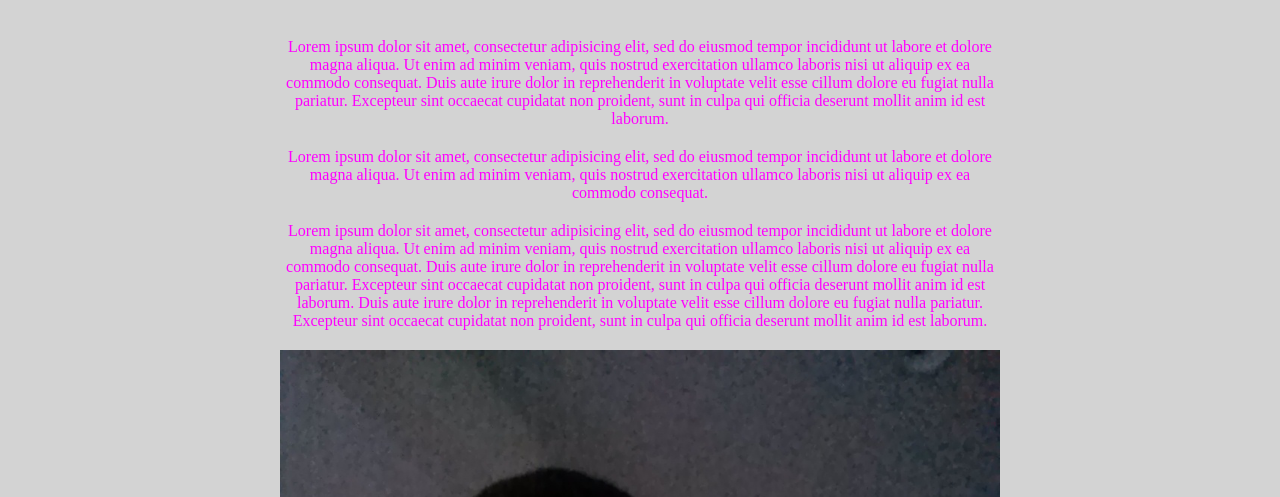
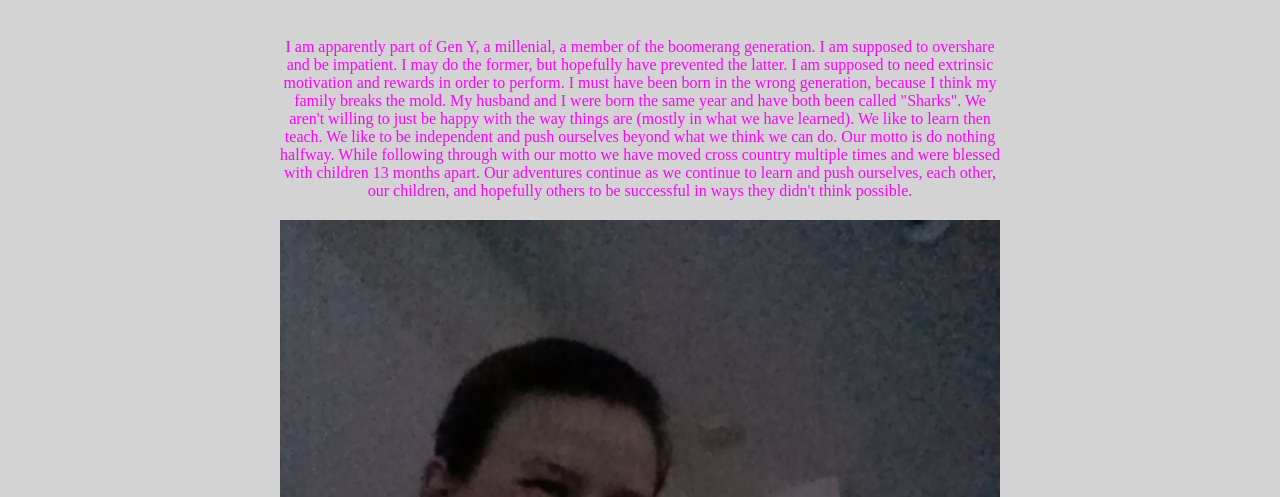
Before and after one commit to JessSchoon/JessSchoon.github.io, a plain HTML site: page index.html in a window 1280 px wide. Shown: the part 303-800 px from the top of the page. Drawn offline with Linux system fonts and the light colour scheme.

Commit message:
Updated "About Me"

```diff
--- a/index.html
+++ b/index.html
@@ -13,25 +13,11 @@
     </header>
     <section>
         <h2>About Me</h2>
-        <p>Lorem ipsum dolor sit amet, consectetur adipisicing elit, sed do eiusmod
-        tempor incididunt ut labore et dolore magna aliqua. Ut enim ad minim veniam,
-        quis nostrud exercitation ullamco laboris nisi ut aliquip ex ea commodo
-        consequat. Duis aute irure dolor in reprehenderit in voluptate velit esse
-        cillum dolore eu fugiat nulla pariatur. Excepteur sint occaecat cupidatat non
-        proident, sunt in culpa qui officia deserunt mollit anim id est laborum.</p>
-        <p>Lorem ipsum dolor sit amet, consectetur adipisicing elit, sed do eiusmod
-        tempor incididunt ut labore et dolore magna aliqua. Ut enim ad minim veniam,
-        quis nostrud exercitation ullamco laboris nisi ut aliquip ex ea commodo
-        consequat.</p>
-        <p>Lorem ipsum dolor sit amet, consectetur adipisicing elit, sed do eiusmod
-        tempor incididunt ut labore et dolore magna aliqua. Ut enim ad minim veniam,
-        quis nostrud exercitation ullamco laboris nisi ut aliquip ex ea commodo
-        consequat. Duis aute irure dolor in reprehenderit in voluptate velit esse
-        cillum dolore eu fugiat nulla pariatur. Excepteur sint occaecat cupidatat non
-        proident, sunt in culpa qui officia deserunt mollit anim id est laborum.
-        Duis aute irure dolor in reprehenderit in voluptate velit esse
-        cillum dolore eu fugiat nulla pariatur. Excepteur sint occaecat cupidatat non
-        proident, sunt in culpa qui officia deserunt mollit anim id est laborum.</p>
+        <p> I am apparently part of Gen Y, a millenial,  a member of the boomerang generation. I am supposed to overshare and be impatient. I may do the former, but hopefully have prevented the latter. I am supposed to need extrinsic   motivation and rewards in order to perform.
+            I must have been born in the wrong generation, because I think my family breaks the mold. My husband and I were born the same year and have both been called "Sharks". We aren't willing to just be happy with the way things are (mostly in what we have learned). We like to learn then teach. We like to be independent and push ourselves beyond what we think we can do. Our motto is do nothing halfway.
+
+            While following through with our motto we have moved cross country multiple times and were blessed with children 13 months apart. Our adventures continue as we continue to learn and push ourselves, each other, our children, and hopefully others to be successful in ways they didn't think possible.
+        </p>
         <img class="big-block" src="img/jess.jpg" alt="Picture of me">
     </section>
     <section>
```
